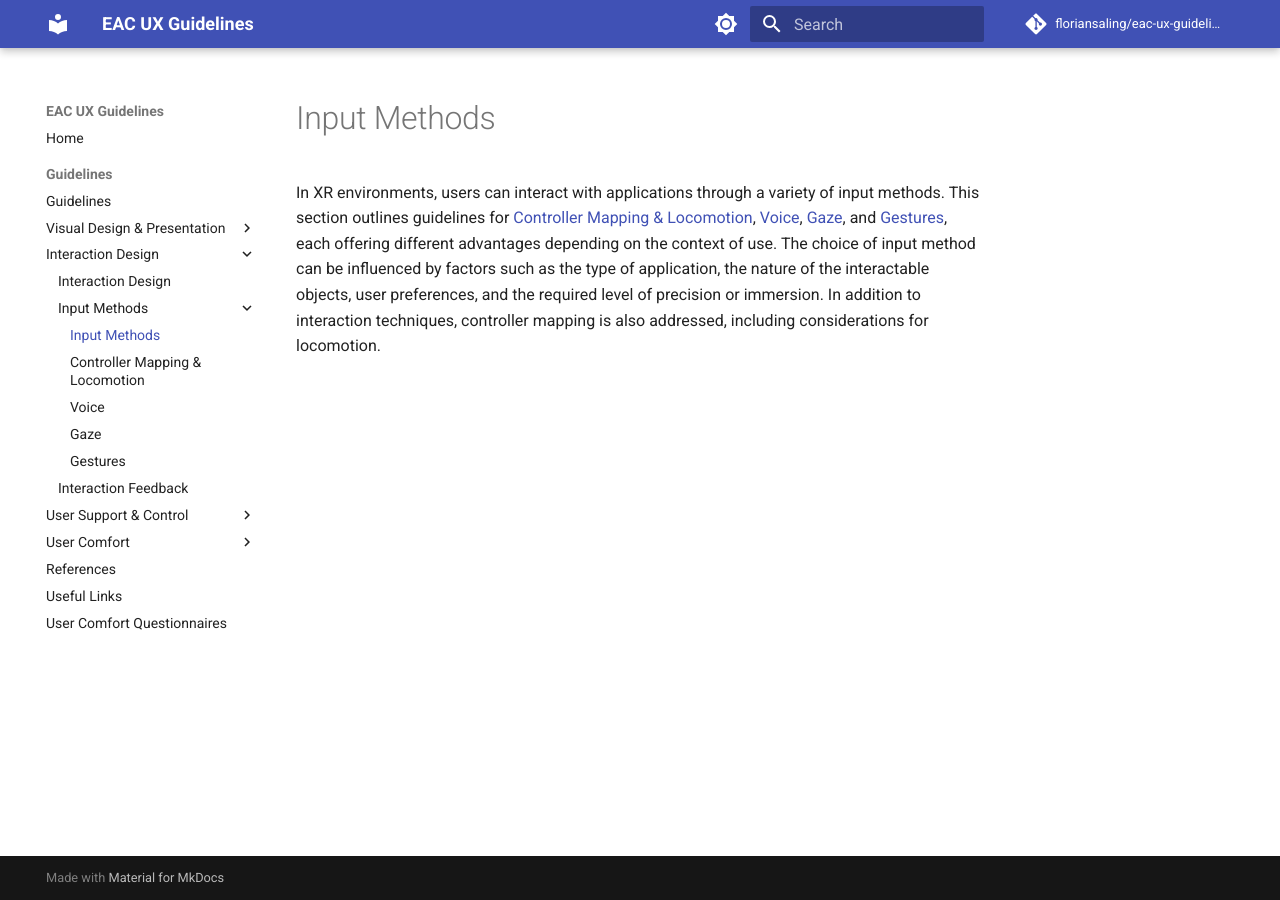
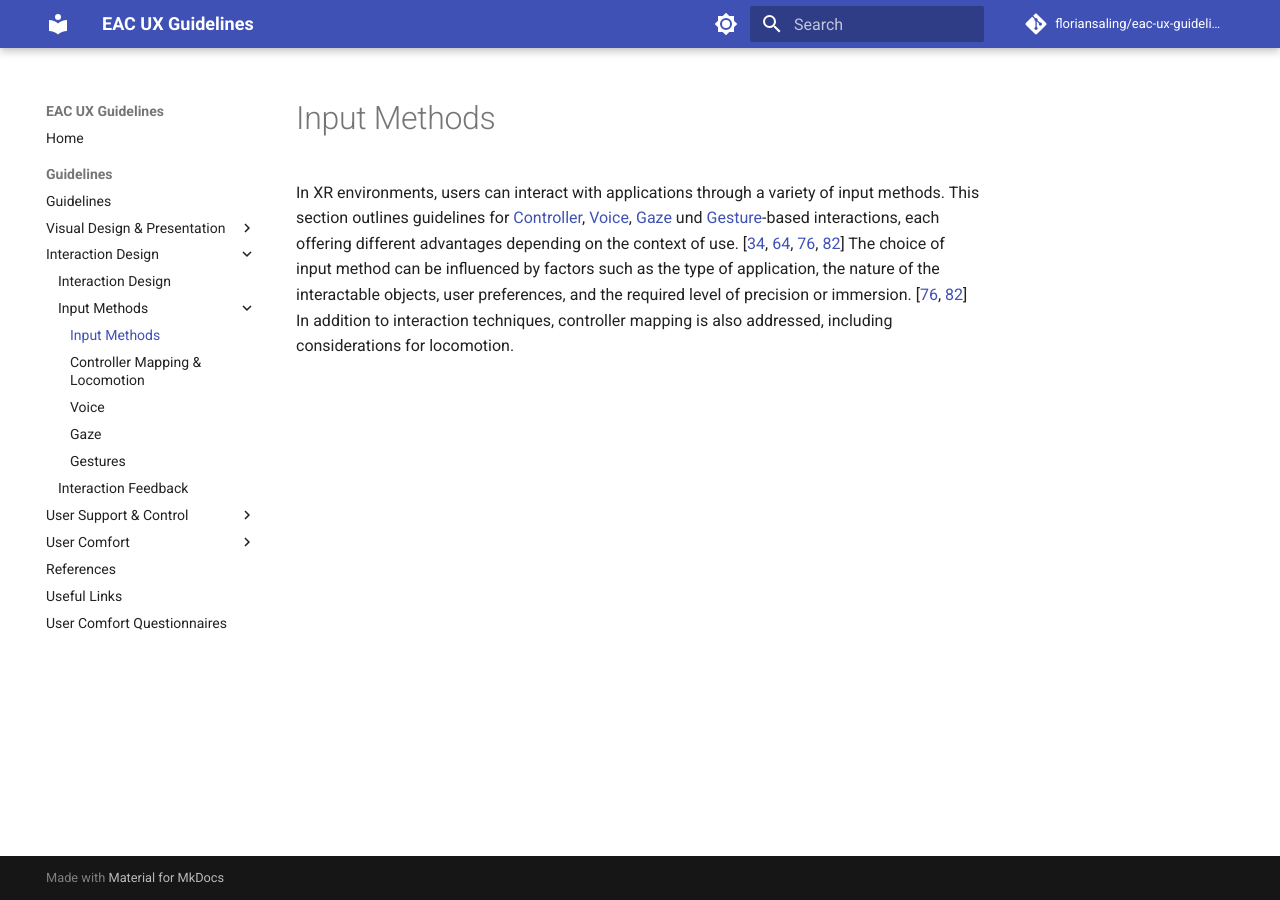
Before and after one commit to floriansaling/eac-ux-guidelines, an MkDocs documentation site: the page built from docs/Input-Methods.md, in a window 1280 px wide. Built offline with MkDocs 1.6.1 and Material for MkDocs 9.7.7, drawn with Linux system fonts in a browser that asks for light colours; comment, search, counter and statistics services are not loaded.

Commit message:
Update Input-Methods.md
updated citations from paper

```diff
--- a/docs/Input-Methods.md
+++ b/docs/Input-Methods.md
@@ -1 +1 @@
-In XR environments, users can interact with applications through a variety of input methods. This section outlines guidelines for [Controller Mapping & Locomotion](Mapping.md), [Voice](Voice.md), [Gaze](Gaze.md), and [Gestures](Gestures.md), each offering different advantages depending on the context of use. The choice of input method can be influenced by factors such as the type of application, the nature of the interactable objects, user preferences, and the required level of precision or immersion. In addition to interaction techniques, controller mapping is also addressed, including considerations for locomotion.
+In XR environments, users can interact with applications through a variety of input methods. This section outlines guidelines for [Controller](Mapping.md), [Voice](Voice.md), [Gaze](Gaze.md) und [Gesture](Gestures.md)-based interactions, each offering different advantages depending on the context of use. \[[34](References.md#ref-34), [64](References.md#ref-64), [76](References.md#ref-76), [82](References.md#ref-82)\] The choice of input method can be influenced by factors such as the type of application, the nature of the interactable objects, user preferences, and the required level of precision or immersion. \[[76](References.md#ref-76), [82](References.md#ref-82)\] In addition to interaction techniques, controller mapping is also addressed, including considerations for locomotion.
```
